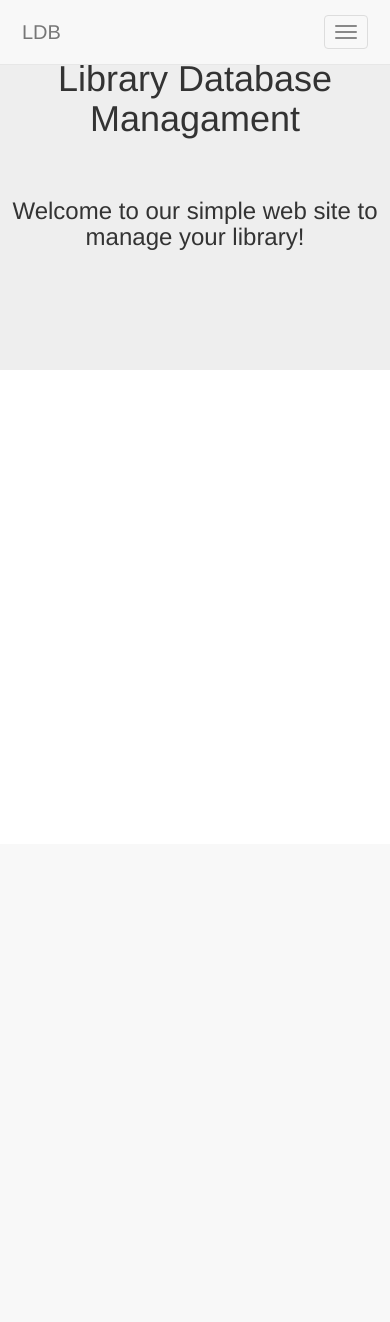
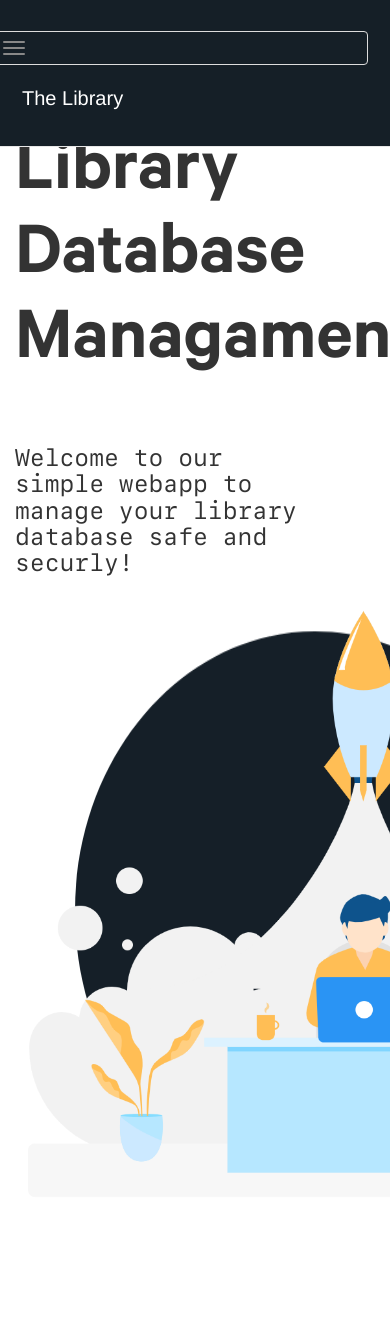
Before and after one commit to AugmentedMode/database-final, a Flask app: page / in a window 390 px wide; the page is wider, and only the part inside the window is pictured. Before the commit the page ends 250 px from the top of that part, so only its background shows below. Run offline with Flask 2, Linux system fonts and the light colour scheme; data comes from the database, SQL or seed files in the repository; both versions use the stored data as it was after the commit; some libraries are stand-ins or nearby versions.

Commit message:
added homepage design

```diff
--- a/static/css/base.css
+++ b/static/css/base.css
@@ -117,3 +117,137 @@ nav .navbar-brand {
   display: inline-block;
   vertical-align: baseline;
 }
+
+
+@font-face {
+  font-family: SFMono;
+  src: url(static/fonts/SFMono-Regular.ttf);
+}
+
+@font-face {
+  font-family: Calibre-Semibold;
+  src: url(static/fonts/Calibre-Semibold.ttf);
+}
+
+.calibre {
+  font-family:Calibre-Semibold;
+}
+
+/* Full-width input fields */
+input[type=text], input[type=password] {
+  width: 100%;
+  padding: 12px 20px;
+  margin: 8px 0;
+  display: inline-block;
+  border: 1px solid #ccc;
+  box-sizing: border-box;
+}
+
+/* Set a style for all buttons */
+button {
+  background-color: #4CAF50;
+  color: white;
+  padding: 14px 20px;
+  margin: 8px 0;
+  border: none;
+  cursor: pointer;
+  width: 100%;
+}
+
+button:hover {
+  opacity: 0.8;
+}
+
+/* Extra styles for the cancel button */
+.cancelbtn {
+  width: auto;
+  padding: 10px 18px;
+  background-color: #f44336;
+}
+
+/* Center the image and position the close button */
+.imgcontainer {
+  text-align: center;
+  margin: 24px 0 12px 0;
+  position: relative;
+}
+
+img.avatar {
+  width: 40%;
+  border-radius: 50%;
+}
+
+.container {
+  padding: 16px;
+}
+
+span.psw {
+  float: right;
+  padding-top: 16px;
+}
+
+/* The Modal (background) */
+.modal {
+  display: none; /* Hidden by default */
+  position: fixed; /* Stay in place */
+  z-index: 1; /* Sit on top */
+  left: 0;
+  top: 0;
+  width: 100%; /* Full width */
+  height: 100%; /* Full height */
+  overflow: auto; /* Enable scroll if needed */
+  background-color: rgb(0,0,0); /* Fallback color */
+  background-color: rgba(0,0,0,0.4); /* Black w/ opacity */
+  padding-top: 60px;
+}
+
+/* Modal Content/Box */
+.modal-content {
+  background-color: #fefefe;
+  margin: 5% auto 15% auto; /* 5% from the top, 15% from the bottom and centered */
+  border: 1px solid #888;
+  width: 80%; /* Could be more or less, depending on screen size */
+}
+
+/* The Close Button (x) */
+.close {
+  position: absolute;
+  right: 25px;
+  top: 0;
+  color: #000;
+  font-size: 35px;
+  font-weight: bold;
+}
+
+.close:hover,
+.close:focus {
+  color: red;
+  cursor: pointer;
+}
+
+/* Add Zoom Animation */
+.animate {
+  -webkit-animation: animatezoom 0.6s;
+  animation: animatezoom 0.6s
+}
+
+@-webkit-keyframes animatezoom {
+  from {-webkit-transform: scale(0)}
+  to {-webkit-transform: scale(1)}
+}
+
+@keyframes animatezoom {
+  from {transform: scale(0)}
+  to {transform: scale(1)}
+}
+
+/* Change styles for span and cancel button on extra small screens */
+@media screen and (max-width: 300px) {
+  span.psw {
+     display: block;
+     float: none;
+  }
+  .cancelbtn {
+     width: 100%;
+  }
+}
--- a/templates/add_books.html
+++ b/templates/add_books.html
@@ -27,6 +27,7 @@
     <br>
     {{ form.submit(class='form-control btn btn-primary no_borders') }}
   </form>
+
 </div>
 
 {% endblock %}
--- a/templates/homepage.html
+++ b/templates/homepage.html
@@ -1,10 +1,18 @@
 {% extends "index.html" %}
 
 {% block content %}
-    <div class="jumbotron text-center" style="padding-top: 5%">
-        <h1>Library Database Managament</span>
-        <br>
-        <br>
-        <h3>Welcome to our simple web site to manage your library!</h3>
+<div class=container>
+  <div class="row">
+    <div class="col-md-6">
+      <h1 style="padding-top: 22%;font-family:Calibre-Semibold;font-size:550%;">Library Database Managament</h1>
+        <h3 style="padding-right: 20%;padding-top: 10%;font-family:SFMono;">Welcome to our simple webapp to manage your library database safe and securly!</h3>
     </div>
+    <div class="col-md-6">
+      <img src="static/images/polygon.png" width="600" height="700">
+      <img src="static/images/startup.png" width="700" height="700"style="position: absolute;bottom: 8px;">
+    </div>
+  </div>
+</div>
+
+
 {% endblock %}
--- a/templates/index.html
+++ b/templates/index.html
@@ -3,15 +3,26 @@
         <meta charset="utf-8">
         <meta http-equiv="X-UA-Compatible" content="IE=edge">
         <meta name="viewport" content="width=device-width, initial-scale=1">
-        <title> Initial Flask </title>
+        <title> Library Database </title>
         <link rel='stylesheet' href='{{ url_for("static", filename="css/bootstrap.min.css") }}'>
         <link rel='stylesheet' href='{{ url_for("static", filename="css/base.css") }}'>
         <link rel="stylesheet" href="https://maxcdn.bootstrapcdn.com/bootstrap/3.4.0/css/bootstrap.min.css">
+      <style>
+      @font-face {
+        font-family: SFMono;
+        src: url(static/fonts/SFMono-Regular.ttf);
+      }
 
+      @font-face {
+        font-family: Calibre-Semibold;
+        src: url(static/fonts/Calibre-Semibold.ttf);
+      }
+
+      </style>
     </head>
     <body>
          <!-- data-spy="scroll" data-target=".navbar" data-offset="10" -->
-        <nav class="navbar navbar-default navbar-fixed-top">
+        <nav class="navbar navbar-default navbar-fixed-top" style="background-color: #151f27;">
             <div class="container">
                 <div class="navbar-header">
                     <button type="button" class="navbar-toggle collapsed" data-toggle="collapse" data-target="#navbar" aria-expanded="false" aria-controls="navbar">
@@ -20,27 +31,27 @@
                         <span class="icon-bar"></span>
                         <span class="icon-bar"></span>
                     </button>
-                    <a class="navbar-brand" href="/">
-                      LDB
+                    <a class="navbar-brand" href="/" style="color:white;">
+                      The Library
                     </a>
                 </div><!-- ./navbar-header -->
                 <div id="navbar" class="navbar-collapse collapse">
                     <ul class="nav navbar-nav" id="navbar-links">
                         {% if username %}
                             <li>
-                                <a href="/checkout">Check Out Book</a>
+                                <a href="/checkout" style="color:white;">Check Out Book</a>
                             </li>
                         {% else %}
                             <li>
-                                <a href="/"> HOME </a>
+                                <a href="/" style="color:white;"> HOME </a>
                             </li>
                         {% endif %}
                         {% if session['admin'] %}
                         <li>
-                            <a href="/user_management">Users</a>
+                            <a href="/user_management" style="color:white;">Users</a>
                         </li>
                         <li>
-                            <a href="/add_books">Add To Inventory</a>
+                            <a href="/add_books" style="color:white;">Add To Inventory</a>
                         </li>
 
                         {% endif %}
@@ -49,7 +60,7 @@
                     <ul class="nav navbar-nav navbar-right">
                         {% if username %}
                             <li class="dropdown">
-                                <a href="#" class="dropdown-toggle" data-toggle="dropdown" role="button" aria-haspopup="true" aria-expanded="false">
+                                <a href="#" class="dropdown-toggle" data-toggle="dropdown" role="button" aria-haspopup="true" aria-expanded="false" style="color:white;">
                                     Welcome, {{ username }} <span class="caret"></span>
                                 </a>
                                 <ul class="dropdown-menu">
@@ -67,8 +78,8 @@
                                 </ul>
                             </li>
                         {% else %}
-                            <li><a href="/signup/"><span class="glyphicon glyphicon-user"></span> Sign Up </a></li>
-                            <li><a href="/login/"><span class="glyphicon glyphicon-log-in"></span> Login </a></li>
+                            <li><a style="color:white;" href="/signup/"><span class="glyphicon glyphicon-user"></span> Sign Up </a></li>
+                            <li><a style="color:white;" href="/login/"><span class="glyphicon glyphicon-log-in"></span> Login </a></li>
                         {% endif %}
                     </ul>
                 </div><!--/.nav-collapse -->
@@ -85,13 +96,5 @@
     <script src="{{ url_for('static', filename='js/base.js') }}"></script>
     <script src="{{ url_for('static', filename='js/typed.min.js') }}"></script>
     {{ pagedown.include_pagedown() }}
-    <script type="text/javascript">
-        var typed3 = new Typed('.element', {
-           strings: ['A Simple Note Taking App', 'A Simple Web App', 'A Simple Note Taking  Web App'],
-           typeSpeed: 100,
-           backSpeed: 100,
-           smartBackspace: true, // this is a default
-           loop: true,
-         });
-    </script>
+
 </html>
--- a/templates/signup.html
+++ b/templates/signup.html
@@ -59,7 +59,7 @@
       <br>
       {{ form.state(class='form-control no_borders') }}
       <br>
-      {{ form.submit(class='lg-6 form-control btn btn-primary no_borders') }}
+      {{ form.submit(class='lg-6 form-control btn btn-primary  no_borders ') }}
     </form>
     <h5>Already have an account? <a href="/login/">Log In</a></h5>
   </div>
--- a/utils/functions.py
+++ b/utils/functions.py
@@ -132,7 +132,7 @@ def generate_password_hash(password):
 
 def edit_password(password, user_id):
     '''
-        Function for adding note into the database
+        Function for editing password
     '''
     conn = get_database_connection()
     password = generate_password_hash(password)
@@ -147,7 +147,9 @@ def edit_password(password, user_id):
 
 
 def add_to_inventory(isbn, book_name, book_price, author, genre):
-    print('HELLOOOOO')
+    '''
+        Adds books and its copies to the database
+    '''
     conn = get_database_connection()
     try:
         cursor = conn.cursor()
```
Also changed, not shown: database.db, static/fonts/Calibre-Semibold.ttf (added), static/fonts/SFMono-Regular.ttf (added), static/images/polygon.png (added), static/images/startup.png (added), 2 other files.
